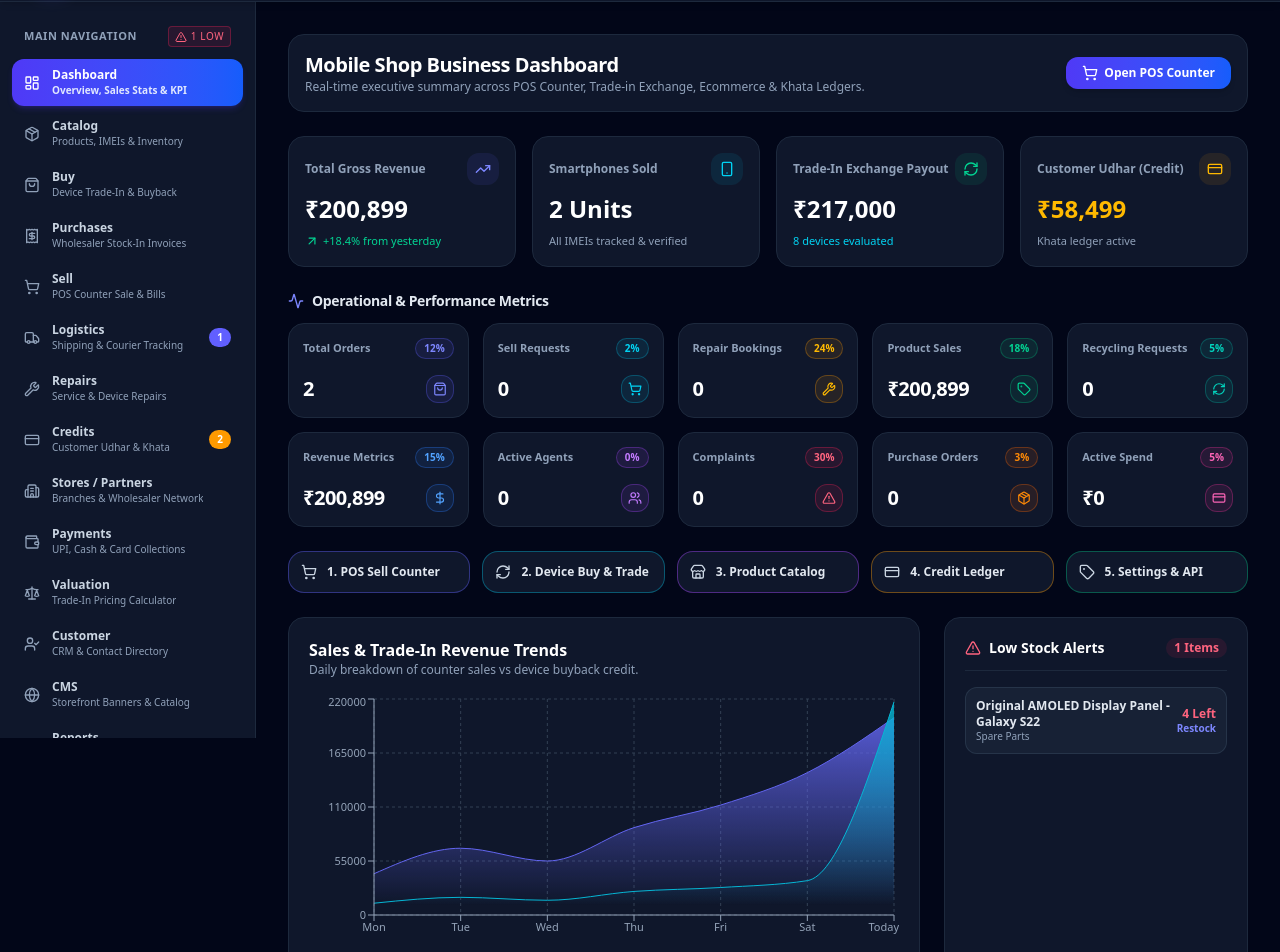
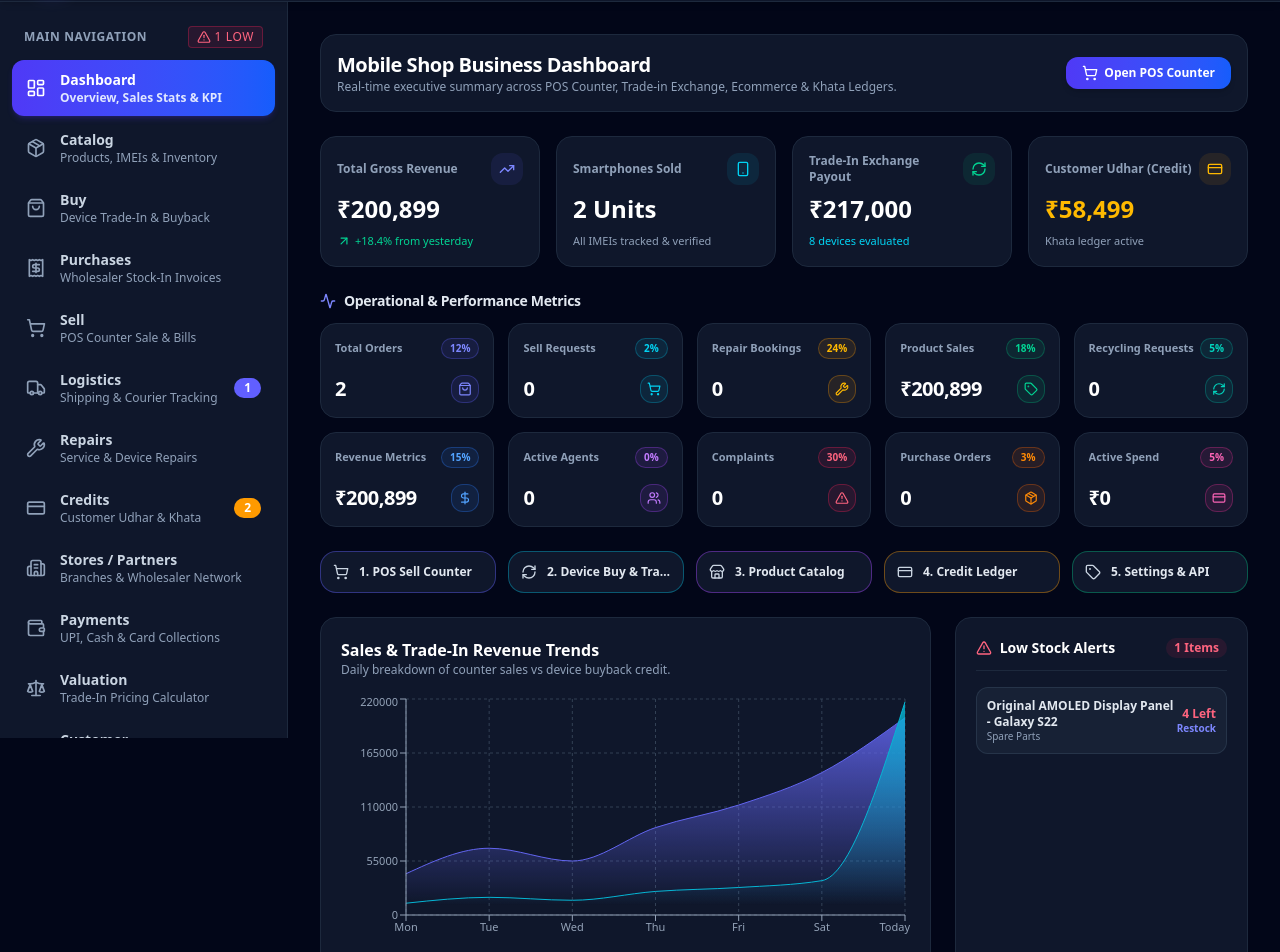
Before and after one commit to godwinrobby/Mobile-World-Admin, a React (Vite) app: page /#/dashboard in a window 1280 px wide. Shown: the part 63-1015 px from the top of the page. Built offline with nearby package versions, Linux system fonts and the light colour scheme; sample sign-in values are in the browser's storage.

Commit message:
style(sidebar): update layout and typography
Increase sidebar width and adjust font sizes, spacing, and icons to improve readability and visual consistency.

```diff
--- a/src/components/layout/Sidebar.tsx
+++ b/src/components/layout/Sidebar.tsx
@@ -137,14 +137,14 @@ export const Sidebar: React.FC = () => {
   ];
 
   return (
-    <aside id="admin-sidebar" className="w-full md:w-64 bg-slate-900 border-r border-slate-800 shrink-0 flex flex-col justify-between py-4 max-h-[calc(100vh-4rem)] overflow-y-auto no-scrollbar sticky top-16">
+    <aside id="admin-sidebar" className="w-full md:w-72 bg-slate-900 border-r border-slate-800 shrink-0 flex flex-col justify-between py-4 max-h-[calc(100vh-4rem)] overflow-y-auto no-scrollbar sticky top-16">
       <div className="px-3 space-y-1">
 
-        <div className="px-3 py-2 text-[11px] font-bold text-slate-400 uppercase tracking-wider flex items-center justify-between">
+        <div className="px-3 py-2 text-xs font-bold text-slate-400 uppercase tracking-wider flex items-center justify-between">
           <span>Main Navigation</span>
           {lowStockCount > 0 && (
-            <span id="low-stock-alert-badge" className="text-[10px] bg-rose-500/10 text-rose-400 border border-rose-500/30 px-1.5 py-0.5 rounded font-normal flex items-center gap-1">
-              <AlertTriangle className="w-3 h-3" /> {lowStockCount} Low
+            <span id="low-stock-alert-badge" className="text-xs bg-rose-500/10 text-rose-400 border border-rose-500/30 px-2 py-0.5 rounded font-normal flex items-center gap-1">
+              <AlertTriangle className="w-3.5 h-3.5" /> {lowStockCount} Low
             </span>
           )}
         </div>
@@ -161,18 +161,18 @@ export const Sidebar: React.FC = () => {
                 setActiveTab(item.id);
                 navigate(`/${item.id}`);
               }}
-              className={`w-full flex items-center justify-between px-3 py-2 rounded-xl text-left transition ${
+              className={`w-full flex items-center justify-between px-3.5 py-2.5 rounded-xl text-left transition ${
                 isActive
                   ? 'bg-gradient-to-r from-indigo-600 to-blue-600 text-white shadow-md shadow-indigo-600/20 font-semibold'
                   : 'text-slate-300 hover:bg-slate-800/80 hover:text-white'
               }`}
             >
-              <div className="flex items-center gap-3 min-w-0">
-                <Icon className={`w-4 h-4 shrink-0 ${isActive ? 'text-white' : 'text-slate-400'}`} />
+              <div className="flex items-center gap-3.5 min-w-0">
+                <Icon className={`w-5 h-5 shrink-0 ${isActive ? 'text-white' : 'text-slate-400'}`} />
                 <div className="min-w-0">
-                  <div className="text-xs font-semibold truncate">{item.label}</div>
+                  <div className="text-sm font-semibold truncate">{item.label}</div>
                   {item.description && (
-                    <div className={`text-[10px] truncate ${isActive ? 'text-indigo-100' : 'text-slate-400'}`}>
+                    <div className={`text-xs truncate ${isActive ? 'text-indigo-100' : 'text-slate-400'}`}>
                       {item.description}
                     </div>
                   )}
@@ -180,7 +180,7 @@ export const Sidebar: React.FC = () => {
               </div>
 
               {item.badge !== undefined && (
-                <span className={`text-[10px] font-bold px-2 py-0.5 rounded-full shrink-0 ${item.badgeColor || 'bg-slate-700 text-slate-200'}`}>
+                <span className={`text-xs font-bold px-2.5 py-0.5 rounded-full shrink-0 ${item.badgeColor || 'bg-slate-700 text-slate-200'}`}>
                   {item.badge}
                 </span>
               )}
@@ -191,18 +191,18 @@ export const Sidebar: React.FC = () => {
 
       {/* Footer Info Box */}
       <div className="px-3 pt-4 border-t border-slate-800/80 mt-4">
-        <div id="sidebar-shop-quick-info" className="bg-slate-800/50 rounded-xl p-3 border border-slate-700/50 text-xs text-slate-300 space-y-1.5">
-          <div className="flex items-center justify-between text-[11px] text-slate-400">
+        <div id="sidebar-shop-quick-info" className="bg-slate-800/50 rounded-xl p-3 border border-slate-700/50 text-xs text-slate-300 space-y-2">
+          <div className="flex items-center justify-between text-xs text-slate-400">
             <span>Currency:</span>
             <span className="font-semibold text-slate-200">{settings.currencySymbol} (INR)</span>
           </div>
-          <div className="flex items-center justify-between text-[11px] text-slate-400">
+          <div className="flex items-center justify-between text-xs text-slate-400">
             <span>GST Rate:</span>
             <span className="font-semibold text-slate-200">{settings.taxRatePercent}%</span>
           </div>
-          <div className="flex items-center justify-between text-[11px] text-slate-400">
+          <div className="flex items-center justify-between text-xs text-slate-400">
             <span>System Status:</span>
-            <span className="font-semibold text-emerald-400">Live POS POS/REST</span>
+            <span className="font-semibold text-emerald-400">Live POS/REST</span>
           </div>
         </div>
       </div>
```
